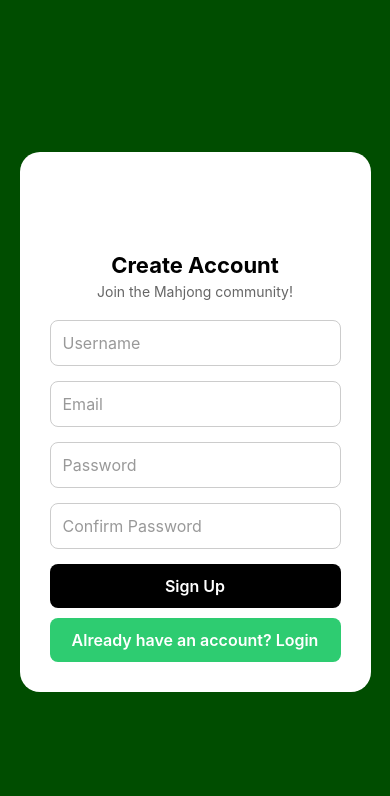
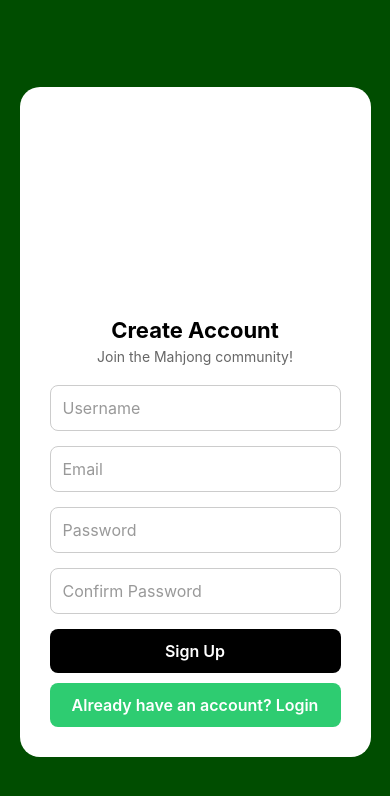
Before and after one commit to wantonkailans/MahjongLah, a React Native app: screen /Signup in a window 390 px wide. Shown: the top 796 px of the page. Built offline with nearby package versions, Linux system fonts and the light colour scheme.

Commit message:
fixed logo

```diff
--- a/screens/SignupScreen.js
+++ b/screens/SignupScreen.js
@@ -231,10 +231,10 @@ const styles = StyleSheet.create({
     alignItems: 'center',
   },
   logo: {
-    width: 150,
-    height: 50,
+    width: 250,
+    height: 200,
     resizeMode: 'contain',
-    marginBottom: 20,
+    marginBottom: 0,
   },
   title: {
     fontWeight: 'bold',
```
